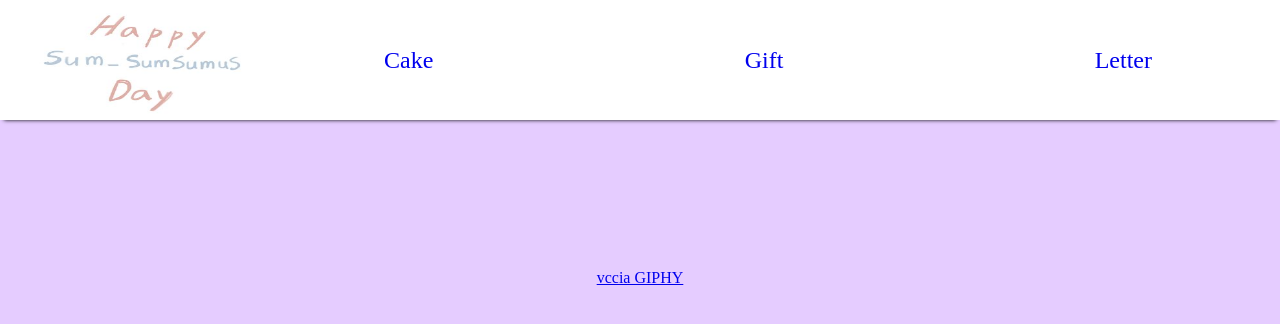
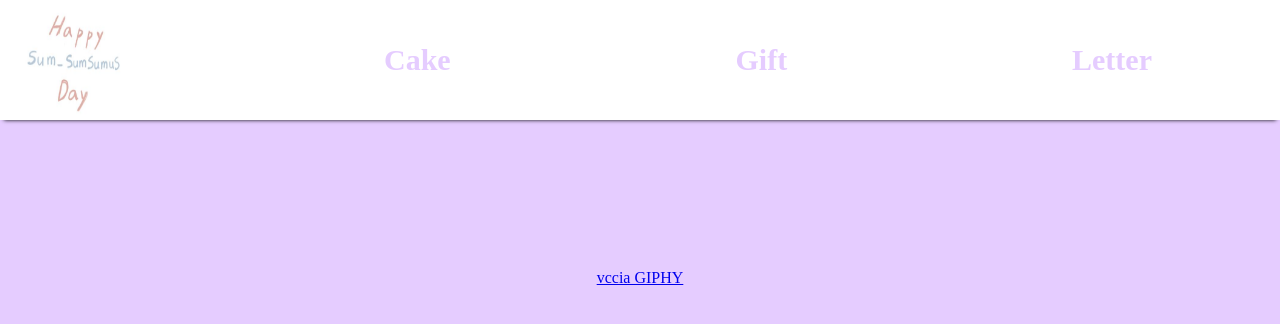
Before and after one commit to mysoo/Happy-Birthday, a React (Create React App) app in the folder happy-birthday/: page /cake in a window 1280 px wide. Shown: the top 324 px of the page. Built offline with nearby package versions, Linux system fonts and the light colour scheme; a web font is replaced by a local one.

Commit message:
Add : "hover"

```diff
--- a/happy-birthday/src/components/common/Navbar.js
+++ b/happy-birthday/src/components/common/Navbar.js
@@ -44,6 +44,19 @@ const PagesBox = styled.div`
   text-decoration-line: none;
   font-size: 3vh;
 `;
+const StyledLink = styled(NavLink)`
+  box-sizing: border-box;
+  font-weight: 600;
+  font-size: 30px;
+  text-decoration-line: none;
+  color: #e5ccff;
+  :hover {
+    color: #b266ff;
+  }
+  .active {
+    color: #b266ff;
+  }
+`;
 
 export default function Navibar() {
   return (
@@ -56,7 +69,7 @@ export default function Navibar() {
             to="/Happy-Birthday/"
           >
             <img
-              style={{ height: "100%", width: "20vw" }}
+              style={{ height: "120px", width: "120px" }}
               alt="logo"
               src={logo}
             />
@@ -66,18 +79,29 @@ export default function Navibar() {
         {/* 메뉴 */}
         <PagesBox>
           {/* <div> */}
-          <NavLink
-            style={{ textDecorationLine: "none", hover: "black" }}
+          <StyledLink
+            activeClassName="active"
+            //  style={({ isActive }) =>
+            //  (isActive ? {color: 'red'} : {color: 'blue'})}
+            // style={{ textDecorationLine: "none", hover: "black" }}
             to="/cake"
           >
             Cake
-          </NavLink>
-          <NavLink style={{ textDecorationLine: "none" }} to="/gift">
+          </StyledLink>
+          <StyledLink
+            style={{ textDecorationLine: "none" }}
+            activeClassName="active"
+            to="/gift"
+          >
             Gift
-          </NavLink>
-          <NavLink style={{ textDecorationLine: "none" }} to="/letter">
+          </StyledLink>
+          <StyledLink
+            style={{ textDecorationLine: "none" }}
+            activeClassName="active"
+            to="/letter"
+          >
             Letter
-          </NavLink>
+          </StyledLink>
           {/* </div> */}
         </PagesBox>
       </Bar>
```
